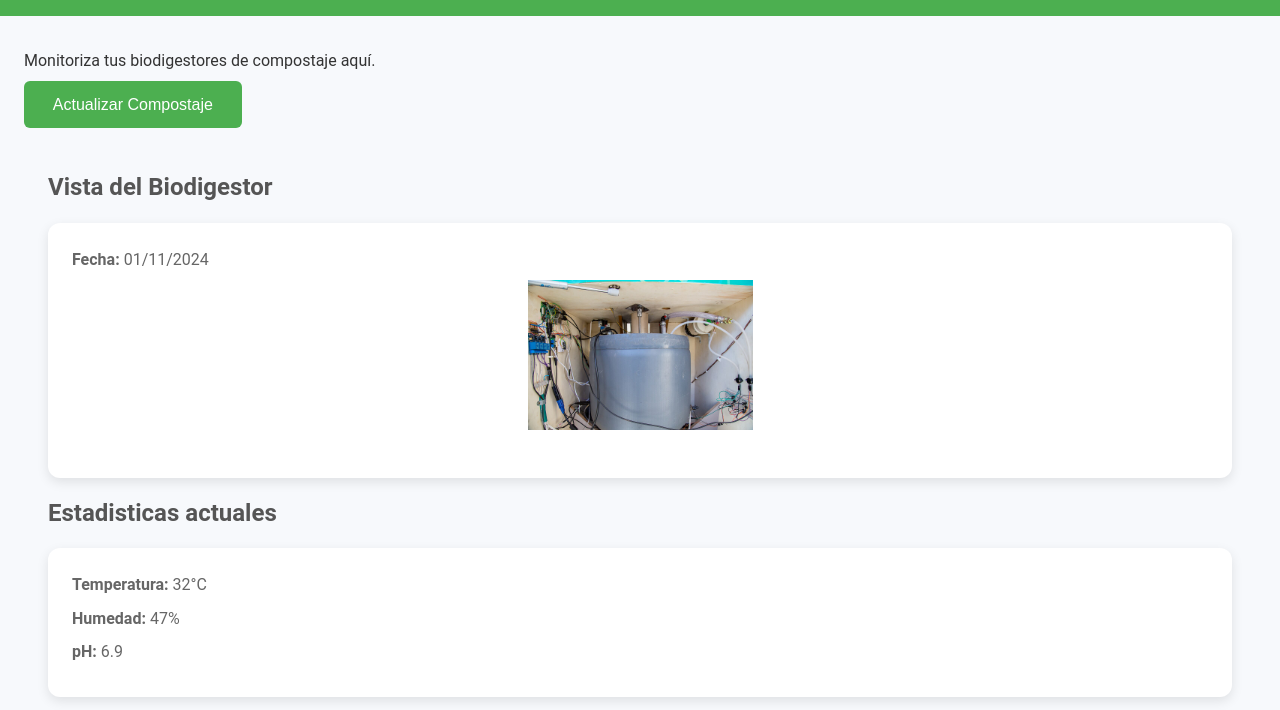
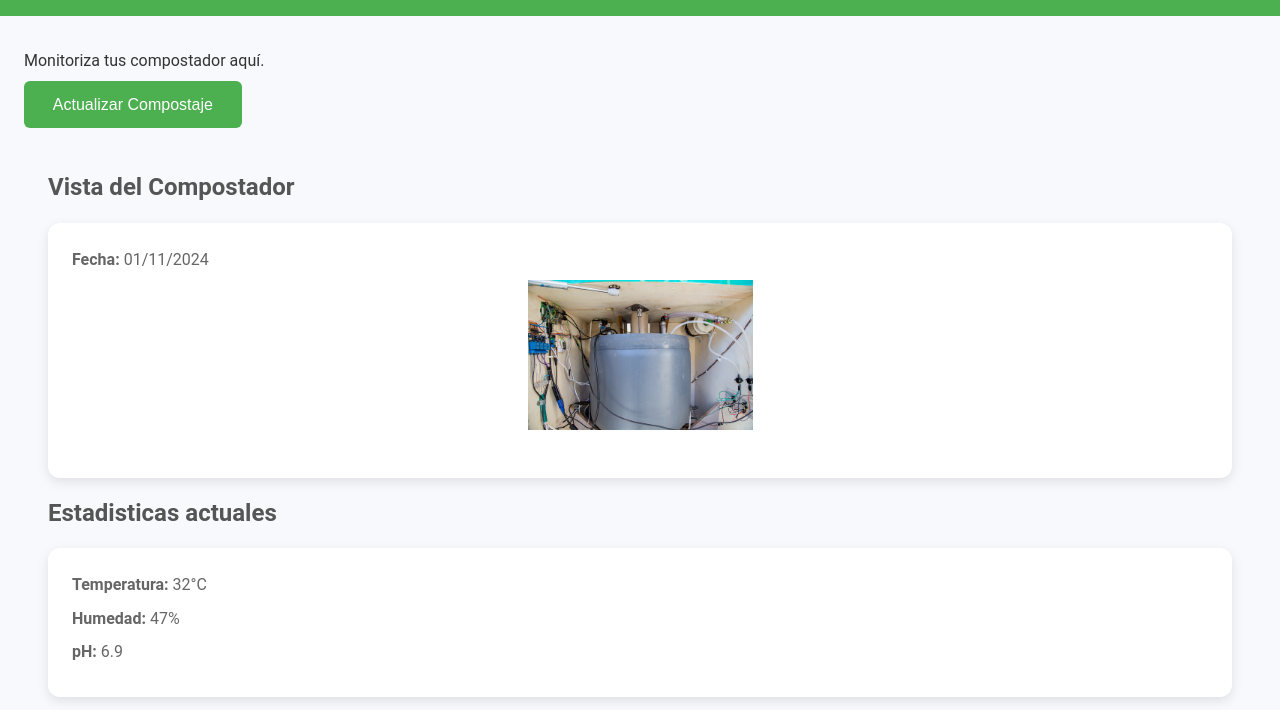
Before and after one commit to JoseFigueroa18/compostify, a plain HTML site: page docs/compostaje.html in a window 1280 px wide. Shown: the part 84-794 px from the top of the page. Drawn offline with Linux system fonts and the light colour scheme.

Commit message:
first comm7t

```diff
--- a/docs/compostaje.html
+++ b/docs/compostaje.html
@@ -12,14 +12,14 @@
     </header>
     <main>
         <section class="control-panel">
-            <p>Monitoriza tus biodigestores de compostaje aquí.</p>
+            <p>Monitoriza tus compostador aquí.</p>
             <button onclick="showNotification('Actualización de compostaje en progreso')">Actualizar Compostaje</button>
         </section>
 
         <main>
 
             <section class="history-list">
-                <h2>Vista del Biodigestor</h2>
+                <h2>Vista del Compostador</h2>
                 <div class="history-card">
                     <p><strong>Fecha:</strong> 01/11/2024</p>
                     <img src="./resources/tanque.jpg" alt="Imagen de estadísticas" class="history-image">
```
